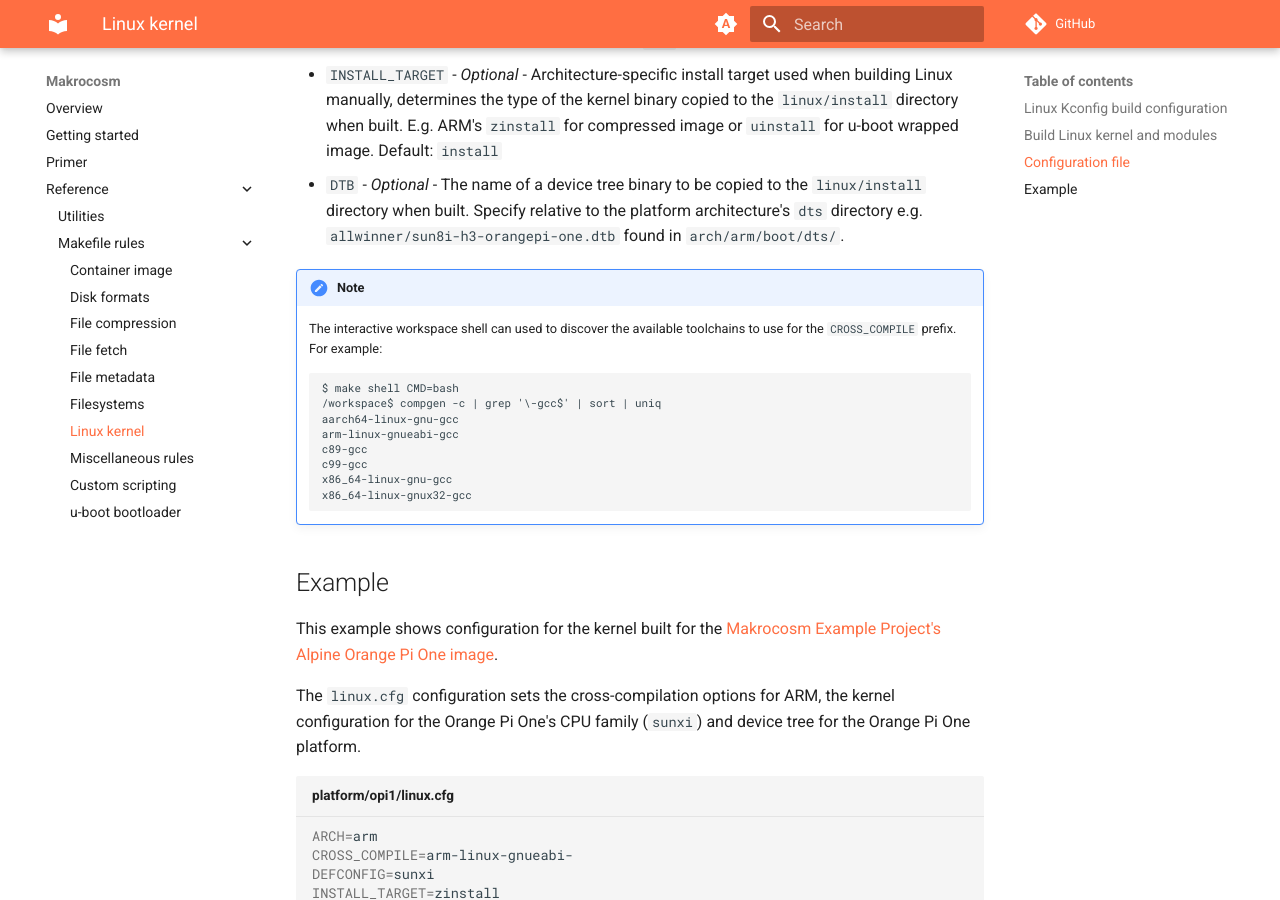
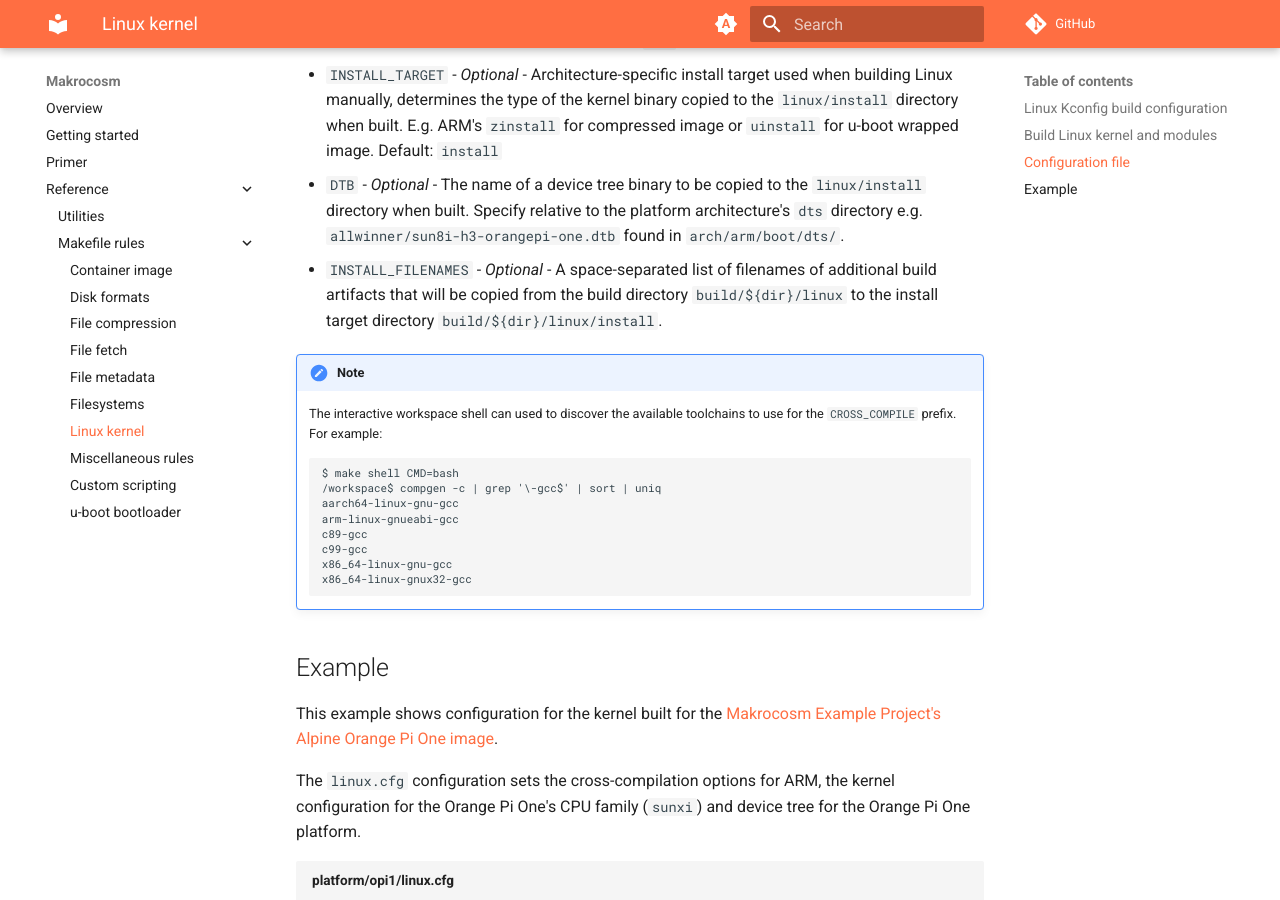
Before and after one commit to makrocosm/makrocosm, an MkDocs documentation site: the page built from docs/reference/makefile-rules/linux.md, in a window 1280 px wide and 900 px high, scrolled down 1522 px. Built offline with MkDocs 1.6.1 and Material for MkDocs 9.7.7, drawn with Linux system fonts in a browser that asks for light colours; comment, search, counter and statistics services are not loaded.

Commit message:
linux: support INSTALL_FILENAMES like u-boot target
Useful for making the source or build artifacts that aren't the
kernel/modules available to later build stages.

```diff
--- a/docs/reference/makefile-rules/linux.md
+++ b/docs/reference/makefile-rules/linux.md
@@ -67,6 +67,10 @@ The following options are valid in the `${dir}/linux.cfg` configuration file.
     the `linux/install` directory when built.
     Specify relative to the platform architecture's `dts` directory e.g.
     `allwinner/sun8i-h3-orangepi-one.dtb` found in `arch/arm/boot/dts/`.
+  - `INSTALL_FILENAMES` - *Optional* - A space-separated list of filenames of
+     additional build artifacts that will be copied from the build directory
+    `build/${dir}/linux` to the install target directory
+    `build/${dir}/linux/install`.
 
 !!! note
     The interactive workspace shell can used to discover the available
```
Also changed, not shown: 1 other file.
